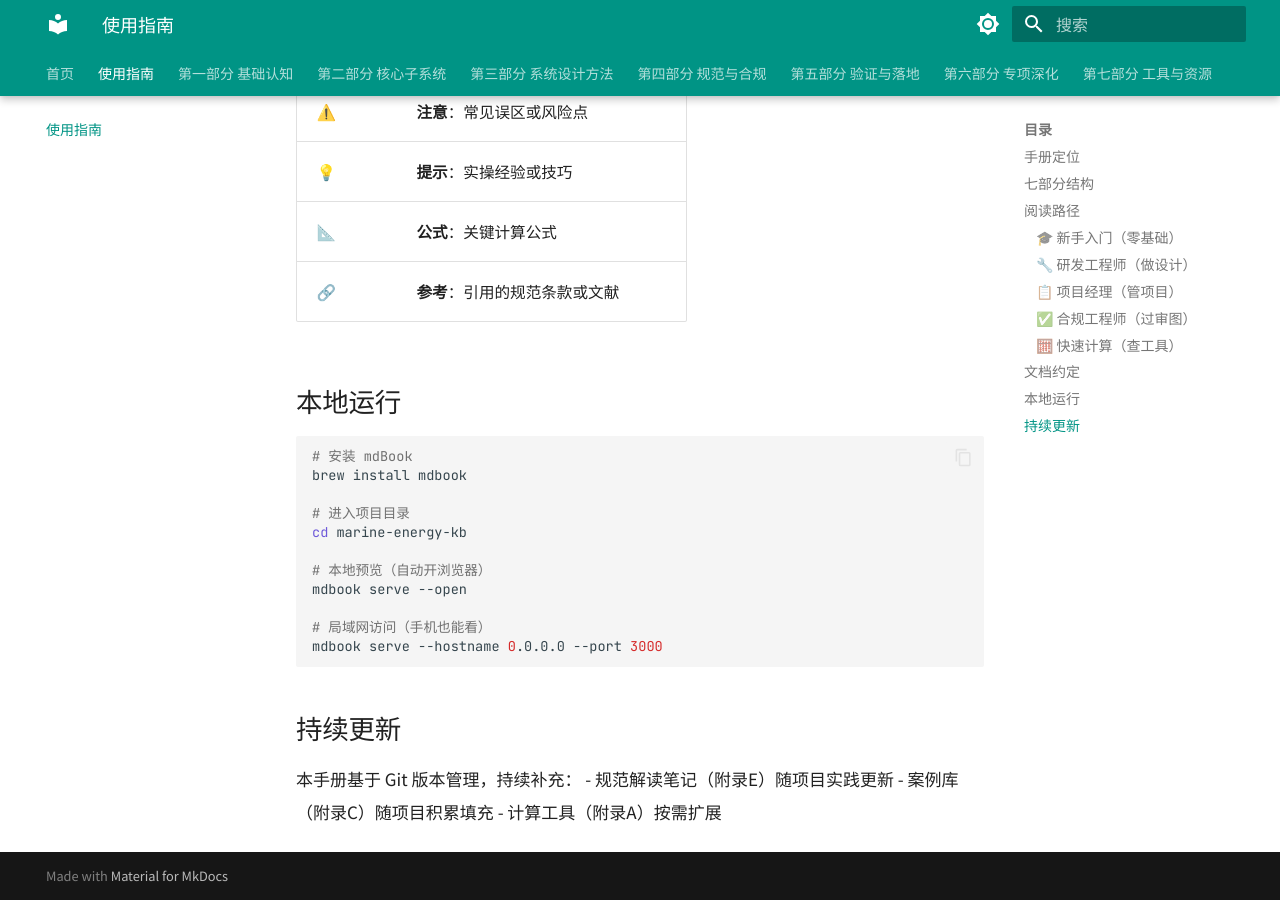
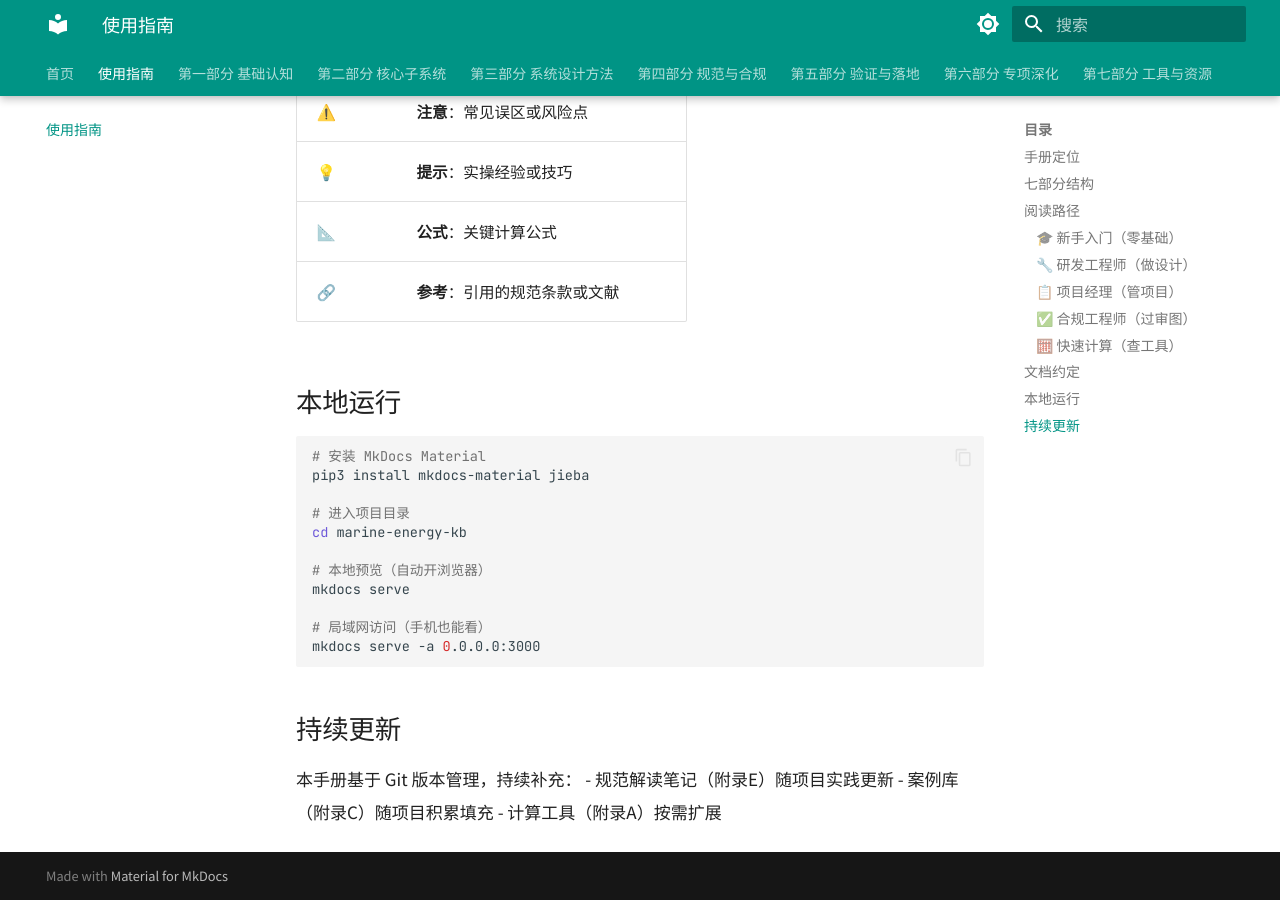
Before and after one commit to hcbwsw/Marine, an MkDocs documentation site: the page built from docs/how-to-use.md, in a window 1280 px wide and 900 px high, scrolled down 1859 px. Built offline with MkDocs 1.6.1 and Material for MkDocs 9.7.7, drawn with Linux system fonts in a browser that asks for light colours.

Commit message:
修正首页技术框架：mdBook→MkDocs Material，更新安装命令

````diff
--- a/docs/how-to-use.md
+++ b/docs/how-to-use.md
@@ -63,17 +63,17 @@
 ## 本地运行
 
 ```bash
-# 安装 mdBook
-brew install mdbook
+# 安装 MkDocs Material
+pip3 install mkdocs-material jieba
 
 # 进入项目目录
 cd marine-energy-kb
 
 # 本地预览（自动开浏览器）
-mdbook serve --open
+mkdocs serve
 
 # 局域网访问（手机也能看）
-mdbook serve --hostname 0.0.0.0 --port 3000
+mkdocs serve -a 0.0.0.0:3000
 ```
 
 ## 持续更新
````
Also changed, not shown: docs/index.md (+1 -1 lines).
